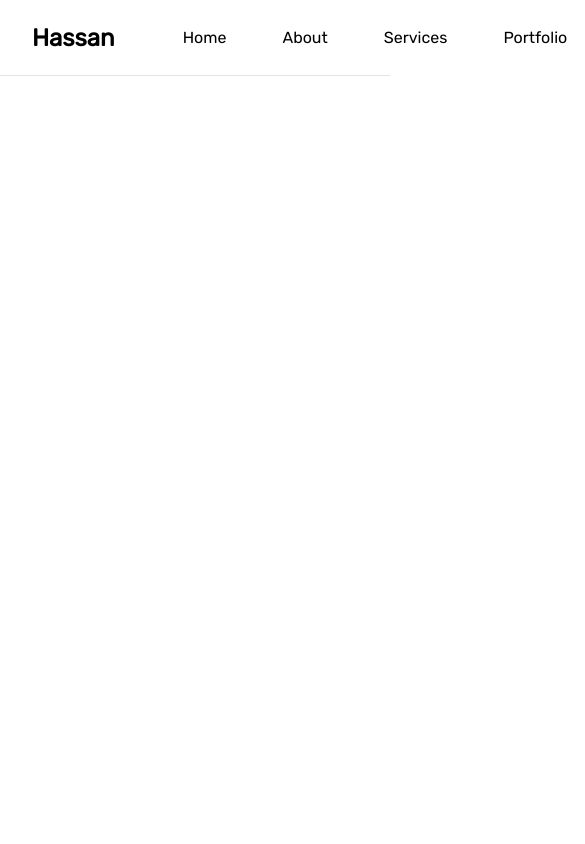
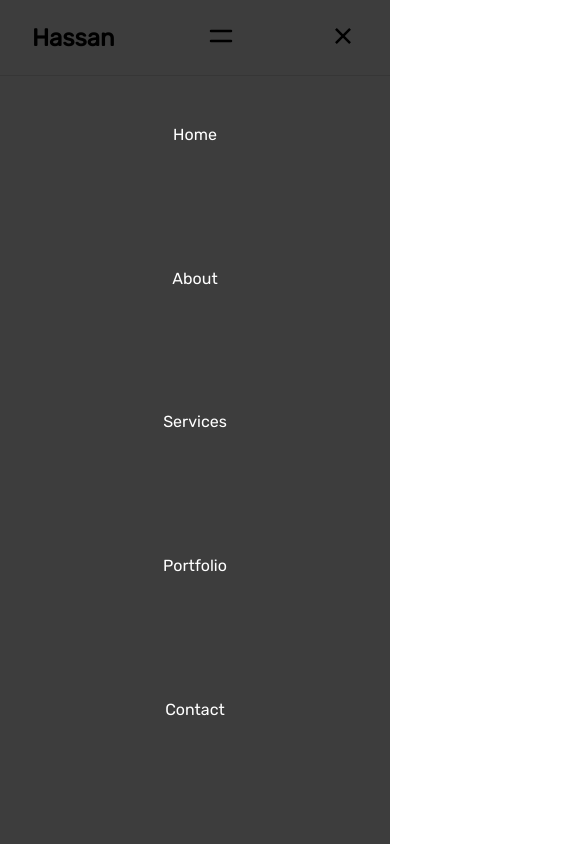
Before and after one commit to Hassan-Mehmood/portfolio-website, a React (Create React App) app: page / in a window 390 px wide. Shown: the top 844 px of the page, 585 px wide, since content can reach past the window. Built offline with nearby package versions, Linux system fonts and the light colour scheme.

Commit message:
Working on responsive navbar

```diff
--- a/package.json
+++ b/package.json
@@ -12,6 +12,7 @@
     "@types/react-dom": "^18.0.6",
     "react": "^18.2.0",
     "react-dom": "^18.2.0",
+    "react-icons": "^4.4.0",
     "react-scripts": "5.0.1",
     "styled-components": "^5.3.5",
     "typescript": "^4.8.3",
--- a/src/components/Navbar/Navbar-Styled.ts
+++ b/src/components/Navbar/Navbar-Styled.ts
@@ -1,5 +1,5 @@
 import styled from "styled-components";
-
+import { Props } from "./Navbar";
 export const Nav = styled.nav`
   border-bottom: 1px solid #0000001c;
   min-height: 4.6875rem;
@@ -23,10 +23,27 @@ export const Logo = styled.div`
   cursor: pointer;
 `;
 
-export const NavLinks = styled.ul`
+export const NavLinks = styled.ul<Props>`
   display: flex;
   justify-content: space-between;
   align-items: center;
+
+  @media (max-width: 56.25em) {
+    display: ${(props) => (props.showMenu ? "block" : "none")};
+    margin: 0;
+    position: absolute;
+    right: 0;
+    top: 0;
+    bottom: 0;
+    min-width: 100%;
+    background-color: #000000c2;
+    z-index: 5;
+
+    display: flex;
+    flex-direction: column;
+    align-items: center;
+    justify-content: space-evenly;
+  }
 `;
 export const NavItems = styled.li`
   list-style: none;
@@ -38,9 +55,23 @@ export const NavItems = styled.li`
     margin: 0 1.75rem;
     padding: 1.75rem 0rem;
     transition: color 0.15s ease;
+
+    @media (max-width: 56.25em) {
+      color: #fff;
+      padding: 1rem 2rem;
+    }
   }
 
   a:hover {
     color: #ec5b53;
   }
 `;
+
+export const NavIcon = styled.div`
+  display: none;
+  @media (max-width: 56.25em) {
+    display: block;
+    cursor: pointer;
+    z-index: 10;
+  }
+`;
--- a/src/components/Navbar/Navbar.tsx
+++ b/src/components/Navbar/Navbar.tsx
@@ -1,6 +1,34 @@
-import { Nav, Wrapper, Flex, Logo, NavItems, NavLinks } from "./Navbar-Styled";
+import { useState } from "react";
+
+import {
+  Nav,
+  Wrapper,
+  Flex,
+  Logo,
+  NavItems,
+  NavLinks,
+  NavIcon,
+} from "./Navbar-Styled";
+import { TbMenu } from "react-icons/tb";
+import { RiCloseFill } from "react-icons/ri";
+
+export interface Props {
+  showMenu: boolean;
+}
 
 const Navbar = () => {
+  const [showMenu, setShowMenu] = useState(false);
+
+  const handleIconClick = () => {
+    if (showMenu) {
+      setShowMenu(false);
+    } else {
+      setShowMenu(true);
+    }
+  };
+
+  console.log(showMenu);
+
   return (
     <Nav>
       <Wrapper>
@@ -8,7 +36,7 @@ const Navbar = () => {
           <Logo>
             <h1>Hassan</h1>
           </Logo>
-          <NavLinks>
+          <NavLinks showMenu={showMenu}>
             <NavItems>
               <a href="#Home">Home</a>
             </NavItems>
@@ -25,6 +53,12 @@ const Navbar = () => {
               <a href="#Contact">Contact</a>
             </NavItems>
           </NavLinks>
+          <NavIcon onClick={handleIconClick}>
+            <TbMenu size={30} />
+          </NavIcon>
+          <NavIcon onClick={handleIconClick}>
+            <RiCloseFill size={30} />
+          </NavIcon>
         </Flex>
       </Wrapper>
     </Nav>
```
Also changed, not shown: 1 other file (tests, documents, lock files or other folders).
